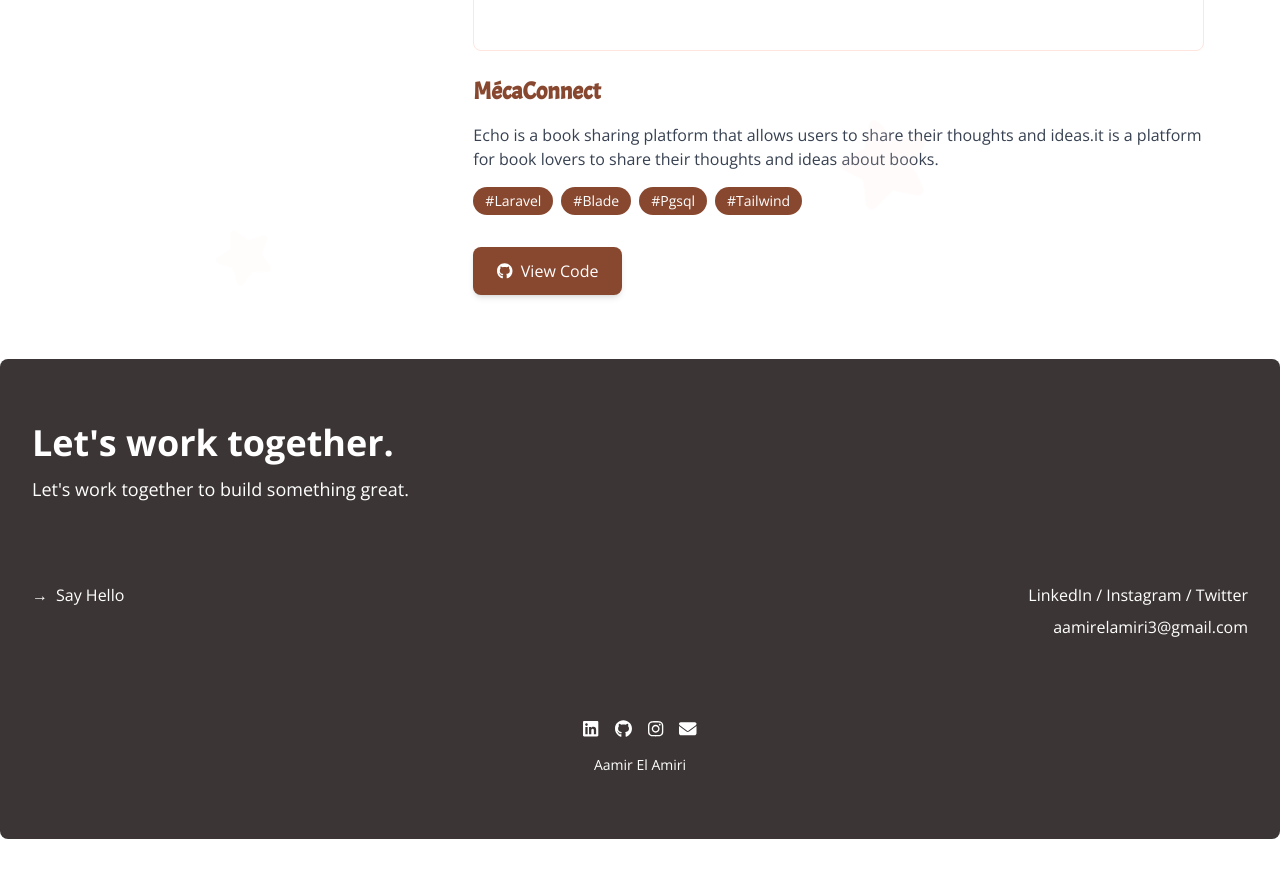
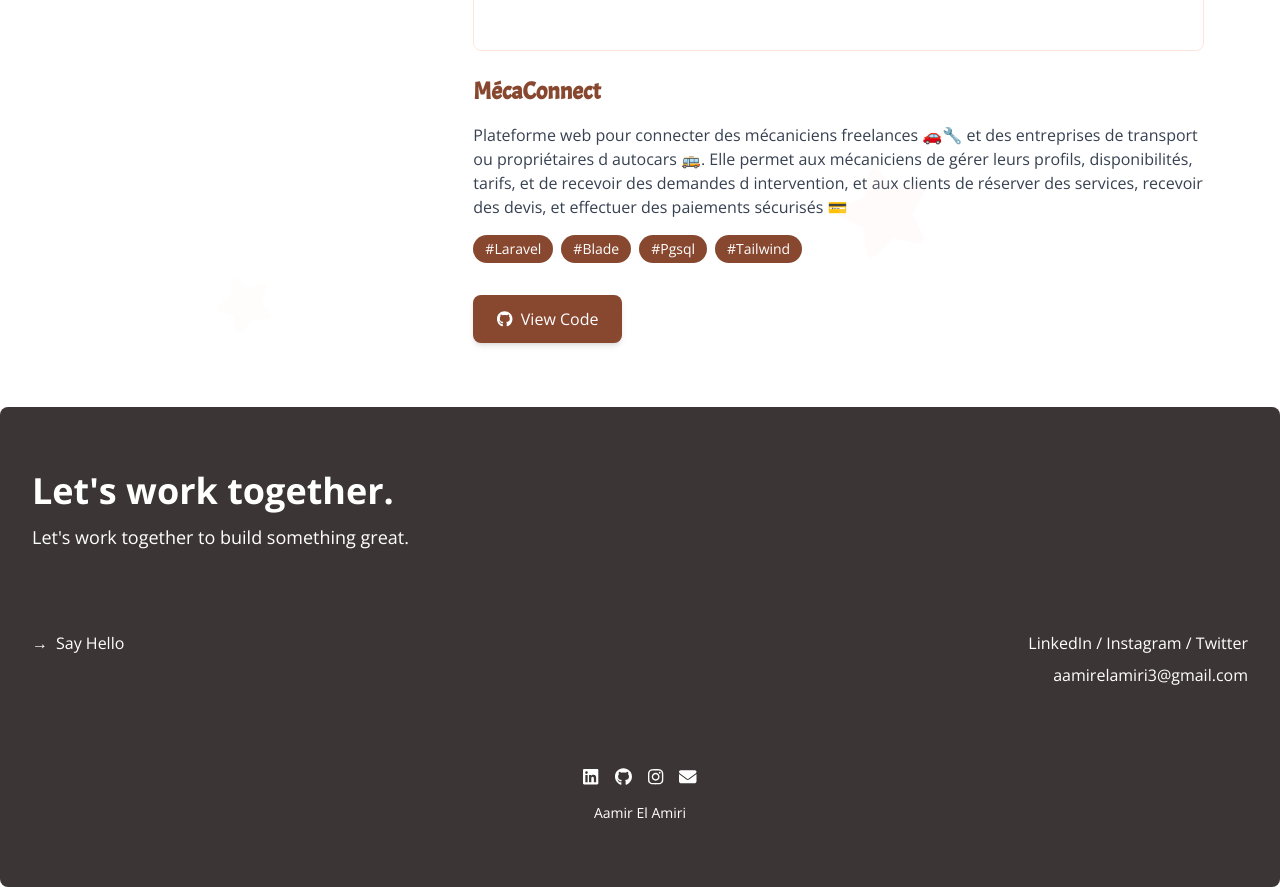
Before and after one commit to Mouadelhiloufi/MouadFolio, a React (Vite) app: page /works in a window 1280 px wide. Shown: the part 1460-2347 px from the top of the page. Before the commit the page ends 2299 px from the top, so only its background shows below. Built offline with nearby package versions, Linux system fonts and the light colour scheme; grey boxes are pictures that could not be loaded.

Commit message:
Update project description for 'MécaConnect' in Websites component

```diff
--- a/src/components/works/Websites.jsx
+++ b/src/components/works/Websites.jsx
@@ -11,7 +11,7 @@ const Websites = () => {
       {
         id: '00',
         title: 'MécaConnect',
-        description: 'Echo is a book sharing platform that allows users to share their thoughts and ideas.it is a platform for book lovers to share their thoughts and ideas about books.',
+        description: 'Plateforme web pour connecter des mécaniciens freelances 🚗🔧 et des entreprises de transport ou propriétaires d autocars 🚌. Elle permet aux mécaniciens de gérer leurs profils, disponibilités, tarifs, et de recevoir des demandes d intervention, et aux clients de réserver des services, recevoir des devis, et effectuer des paiements sécurisés 💳',
         tags: ['Laravel','Blade','Pgsql','Tailwind'],
         github: 'https://github.com/ISTIFANO/Mec-Services',
         image: '/0615.mp4'
```
